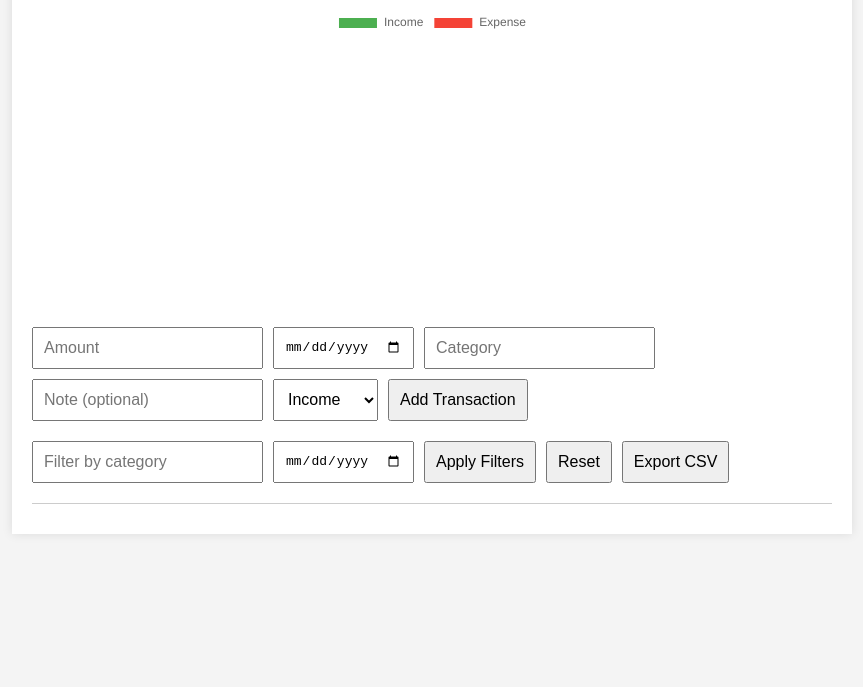
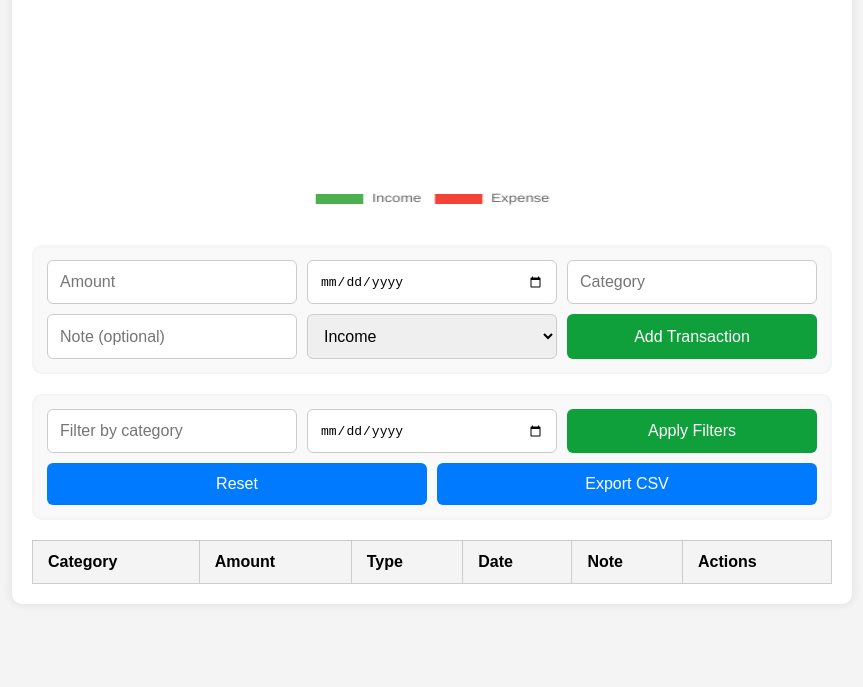
Before and after one commit to Jerrysoftwork/Fintracker, a plain HTML site: page index.html in a window 1280 px wide. Shown: the part 113-800 px from the top of the page, without its empty margins (208-1071 px from the left). Drawn offline with nearby package versions, Linux system fonts and the light colour scheme.

Commit message:
able to delete item and customize tr table

```diff
--- a/index.html
+++ b/index.html
@@ -1,10 +1,10 @@
 <!DOCTYPE html>
 <html lang="en">
   <head>
-  <meta charset="UTF-8">
-  <meta name="viewport" content="width=device-width, initial-scale=1.0">
+    <meta charset="UTF-8" />
+    <meta name="viewport" content="width=device-width, initial-scale=1.0" />
     <title>Personal Finance Tracker</title>
-  <link rel="stylesheet" href="stytle.css">
+    <link rel="stylesheet" href="stytle.css" />
   </head>
   <body>
     <div class="container">
@@ -13,10 +13,10 @@
       <canvas id="chart" width="400" height="200"></canvas>
 
       <form id="transaction-form">
-      <input type="number" id="amount" placeholder="Amount" required>
-      <input type="date" id="date" required>
-      <input type="text" id="category" placeholder="Category" required>
-      <input type="text" id="note" placeholder="Note (optional)">
+        <input type="number" id="amount" placeholder="Amount" required />
+        <input type="date" id="date" required />
+        <input type="text" id="category" placeholder="Category" required />
+        <input type="text" id="note" placeholder="Note (optional)" />
         <select id="type">
           <option value="income">Income</option>
           <option value="expense">Expense</option>
@@ -25,16 +25,34 @@
       </form>
 
       <div class="filters">
-      <input type="text" id="filter-category" placeholder="Filter by category">
-      <input type="date" id="filter-date">
+        <input
+          type="text"
+          id="filter-category"
+          placeholder="Filter by category"
+        />
+        <input type="date" id="filter-date" />
         <button onclick="applyFilters()">Apply Filters</button>
-      <button onclick="resetFilters()">Reset</button>
-      <button onclick="exportCSV()">Export CSV</button>
+        <button onclick="resetFilters()" class="btn">Reset</button>
+        <button onclick="exportCSV()" class="btn">Export CSV</button>
+      </div>
+
+      <div class="table-container">
+        <table id="transaction-table">
+          <thead>
+            <tr>
+              <th>Category</th>
+              <th>Amount</th>
+              <th>Type</th>
+              <th>Date</th>
+              <th>Note</th>
+              <th>Actions</th>
+            </tr>
+          </thead>
+          <tbody id="transaction-list"></tbody>
+        </table>
       </div>
 
       <div class="transactions" id="transaction-list"></div>
-
-
     </div>
 
     <script src="https://cdn.jsdelivr.net/npm/chart.js"></script>
--- a/script.js
+++ b/script.js
@@ -7,20 +7,32 @@ function saveTransactions() {
 function renderTransactions(filtered = transactions) {
   const list = document.getElementById('transaction-list');
   list.innerHTML = '';
-  filtered.forEach(t => {
-    const item = document.createElement('div');
-    item.className = 'transaction-item';
-    item.innerHTML = `
-      <span>${t.type}</span>
-      <span>${t.amount}</span>
-      <span>${t.date}</span>
-      <span>${t.category}</span>
-      <span>${t.note || ''}</span>
+  filtered.forEach((t, index) => {
+    const row = document.createElement('tr');
+    row.innerHTML = `
+      <td>${t.category}</td>
+      <td>${t.amount}</td>
+      <td>${t.type}</td>
+      <td>${t.date}</td>
+      <td>${t.note || ''}</td>
+      <td><button class="delete-btn" data-index="${index}">Delete</button></td>
     `;
-    list.appendChild(item);
+    list.appendChild(row);
   });
+
+  document.querySelectorAll('.delete-btn').forEach(btn => {
+    btn.addEventListener('click', function () {
+      const index = this.getAttribute('data-index');
+      transactions.splice(index, 1);
+      saveTransactions();
+      renderTransactions();
+    });
+  });
+
   renderChart();
 }
+
+
 
 function addTransaction(e) {
   e.preventDefault();
@@ -63,7 +75,9 @@ function exportCSV() {
 }
 
 function renderChart() {
-  const ctx = document.getElementById('chart').getContext('2d');
+  const canvas = document.getElementById('chart');
+
+  const ctx = canvas.getContext('2d');
   const income = transactions.filter(t => t.type === 'income').reduce((acc, t) => acc + t.amount, 0);
   const expense = transactions.filter(t => t.type === 'expense').reduce((acc, t) => acc + t.amount, 0);
 
@@ -77,10 +91,19 @@ function renderChart() {
         data: [income, expense],
         backgroundColor: ['#4caf50', '#f44336']
       }]
+    },
+    options: {
+      responsive: false,
+      plugins: {
+        legend: {
+          position: 'bottom'
+        }
+      }
     }
   });
 }
 
+
 document.getElementById('transaction-form').addEventListener('submit', addTransaction);
 
 renderTransactions();
--- a/stytle.css
+++ b/stytle.css
@@ -12,11 +12,13 @@ body {
   background-color: #fff;
   box-shadow: 0 0 10px rgba(0,0,0,0.1);
   margin-top: 20px;
+  border-radius: 10px;
 }
 
 h1 {
   text-align: center;
   color: #333;
+  margin-bottom: 20px;
 }
 
 form, .filters {
@@ -24,34 +26,93 @@ form, .filters {
   flex-wrap: wrap;
   gap: 10px;
   margin-bottom: 20px;
+  background-color: #f9f9f9;
+  padding: 15px;
+  border-radius: 10px;
+  box-shadow: inset 0 0 5px rgba(0,0,0,0.05);
 }
 
 input, select, button {
-  padding: 10px;
+  padding: 12px;
   font-size: 1em;
+  border: 1px solid #ccc;
+  border-radius: 6px;
+  flex: 1 1 calc(33% - 20px);
+  box-sizing: border-box;
+  transition: all 0.3s ease;
 }
 
-.transactions {
-  border-top: 1px solid #ccc;
-  padding-top: 10px;
+input:focus, select:focus {
+  border-color: #007BFF;
+  outline: none;
+  box-shadow: 0 0 5px rgba(0, 123, 255, 0.5);
 }
 
-.transaction-item {
-  display: flex;
-  justify-content: space-between;
-  padding: 8px 0;
-  border-bottom: 1px solid #eee;
+button {
+  background-color: #0fa03b;
+  color: white;
+  border: none;
+  cursor: pointer;
+  flex: 1 1 calc(33% - 20px);
 }
 
-.transaction-item span {
-  width: 20%;
+button:hover {
+  background-color: #0b7f2e;
 }
 
+.filters .btn {
+    background-color: #007BFF;
+}
+
+.filters .btn:hover {
+  background-color: #0163cb;
+}
+
+/* Make the table fill the container */
+.table-container {
+  width: 100%;
+  overflow-x: auto;
+  margin-top: 20px;
+}
+
+#transaction-table {
+  width: 100%;
+  border-collapse: collapse;
+  font-family: sans-serif;
+}
+
+#transaction-table th,
+#transaction-table td {
+  padding: 12px 15px;
+  border: 1px solid #ccc;
+  text-align: left;
+}
+
+#transaction-table th {
+  background-color: #f4f4f4;
+}
+
+.delete-btn {
+  background-color: #f44336;
+  color: white;
+  border: none;
+  padding: 6px 12px;
+  border-radius: 4px;
+  cursor: pointer;
+}
+
+.delete-btn:hover {
+  background-color: #d32f2f;
+}
+
+
 #chart {
-  width: 300px !important;
-  height: 300px !important;
+  width: 500px !important;
+  height: 200px !important;
   display: block;
-  margin: 20px auto;
+  max-width: 600px;
+  width: 100%;
+  margin: 30px auto;
 }
 
 @media (max-width: 600px) {
@@ -59,4 +120,8 @@ input, select, button {
     width: 100%;
     display: block;
   }
+
+  input, select, button {
+    flex: 1 1 100%;
+  }
 }
```
Lines whose indentation alone changed are shown as unchanged.
